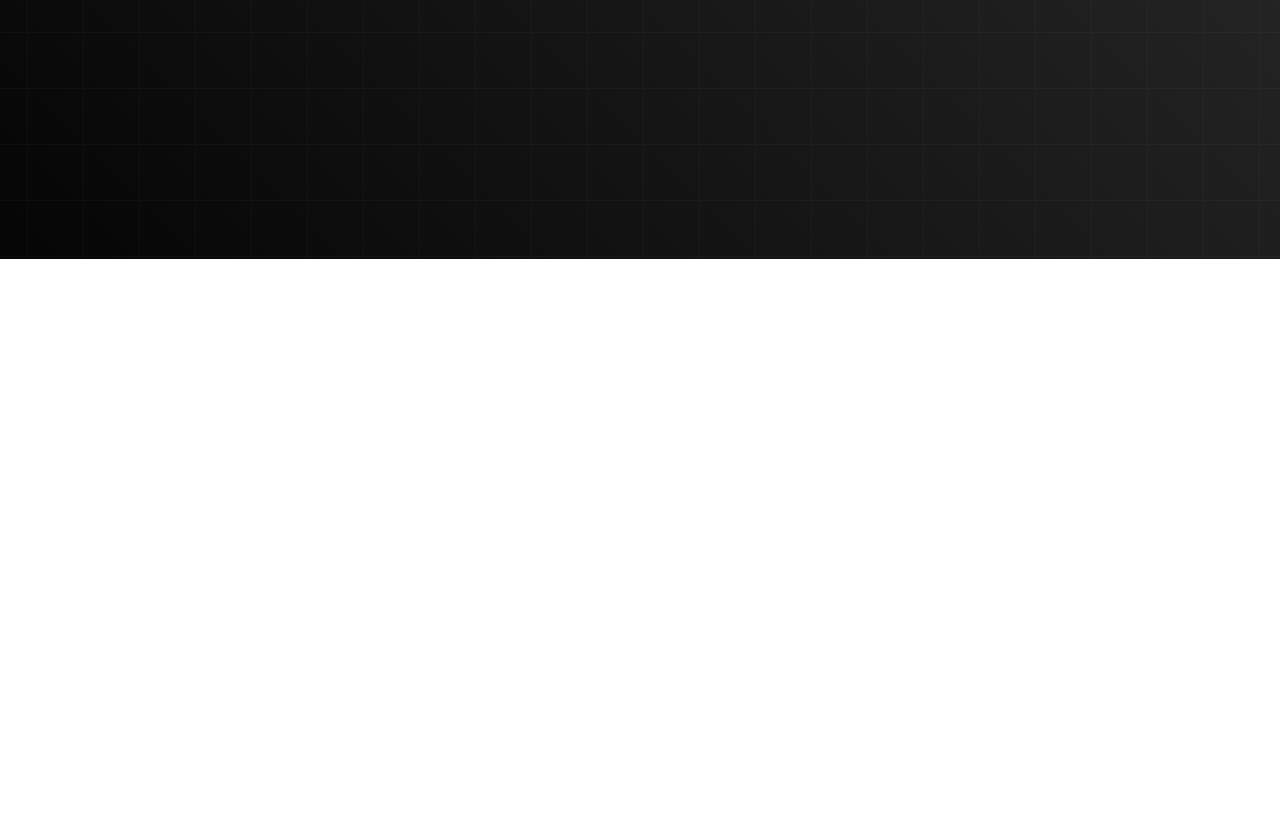
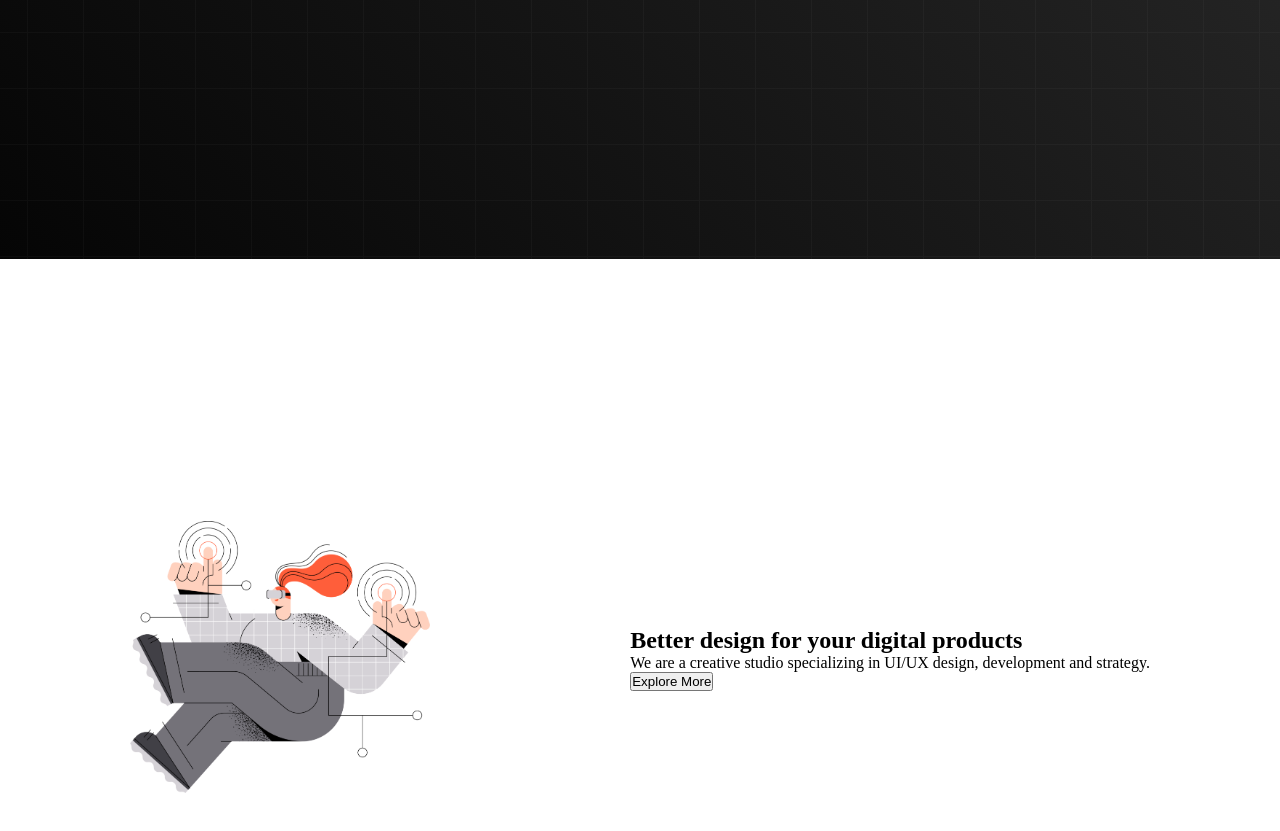
Before and after one commit to skaffroddin/digital-products-b8, a plain HTML site: page index.html in a window 1280 px wide. Shown: the part 645-1476 px from the top of the page. Before the commit the page ends 904 px from the top, so only its background shows below. Drawn offline with Linux system fonts and the light colour scheme.

Commit message:
about-section

```diff
--- a/index.html
+++ b/index.html
@@ -38,6 +38,22 @@
 
         </section>
 
+        <section>
+            <!-- About us section start -->
+
+            <div class="about-us">
+                <div class="text-section">
+                 <h1>Better design for your digital products</h1>
+                 <p>We are a creative studio specializing in UI/UX design, development and strategy.</p>
+                 <button>Explore More</button>
+                </div>
+
+                 <div class="img-section">
+                     <img  src="./images/banner.png" alt="">
+                 </div>
+             </div>
+        </section>
+
     </main>
 
 
--- a/style.css
+++ b/style.css
@@ -40,3 +40,21 @@ nav{
 .hero img {
     width: 300px;
 }
+
+/* About us section start  */
+.about-us{
+
+    display: flex;
+    flex-direction: row-reverse;
+    color: white;
+    align-items: center;
+    justify-content: space-around;
+    padding-left: 30px;
+    padding-right: 30px;
+    height: 100vh;
+    color: black;
+}
+.about-us img{
+    width: 300px;
+
+}
```
